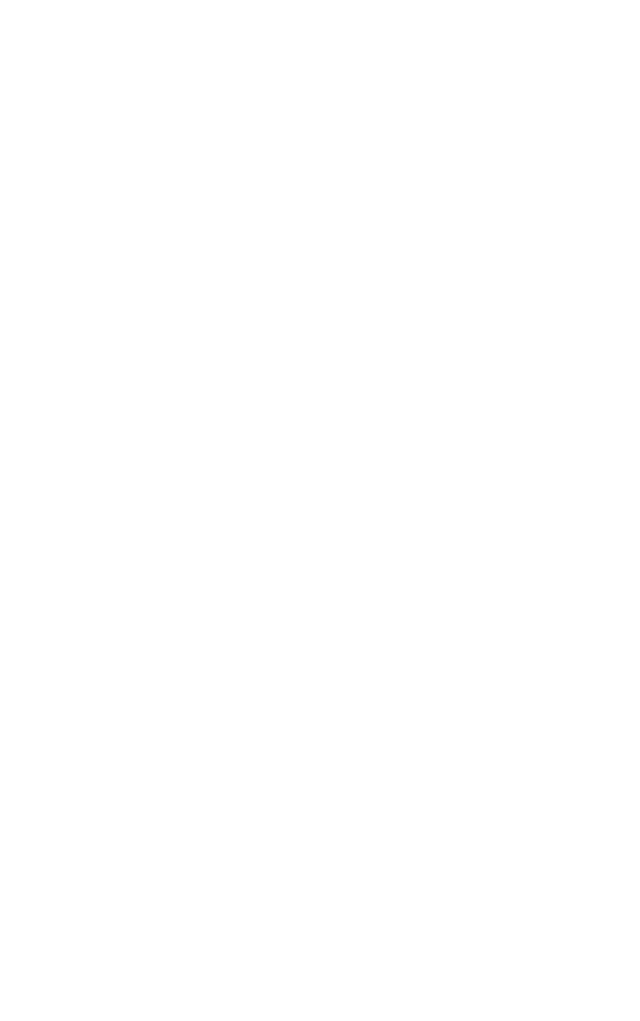
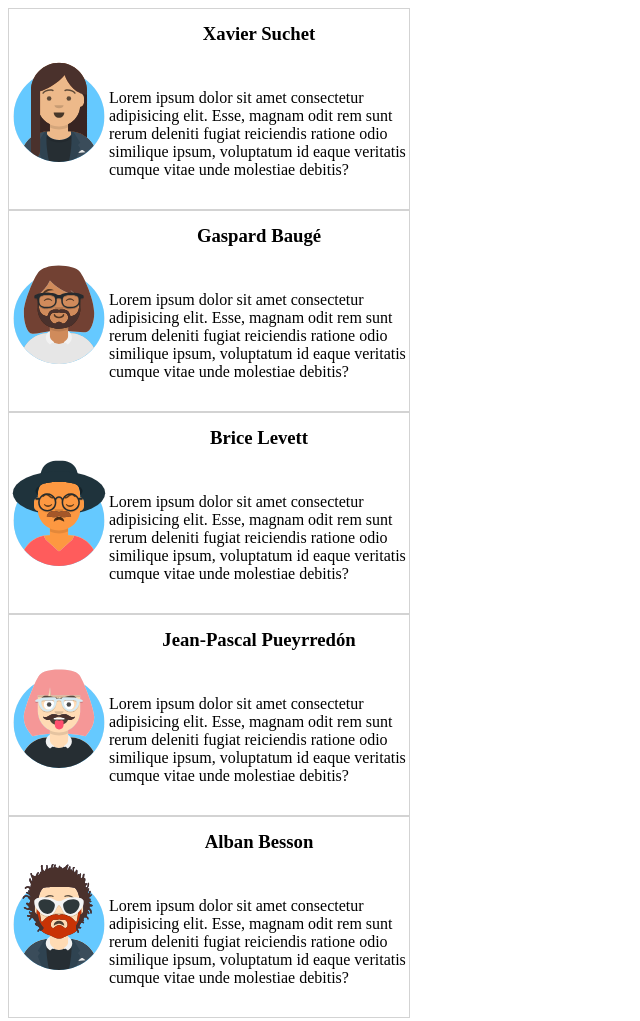
Before and after one commit to jdedev-fr/commentsAnime, a plain HTML site: page index.html in a window 1280 px wide. Shown: the whole page, without its empty margins (0-640 px from the left). Before the commit the page ends 800 px from the top, so only its background shows below. Drawn offline with Linux system fonts and the light colour scheme.

Commit message:
debut comment

```diff
--- /dev/null
+++ b/css/commentsAnime.css
@@ -0,0 +1,20 @@
+article {
+    width: 400px;
+    display:grid;
+    grid-template-columns: 100px 300px;
+    grid-template-rows: 50px 150px;
+    grid-template-areas: "a b"
+                         "a c";
+    justify-items: center;
+    align-items: center;
+    border: solid 1px lightgray;
+}
+article>h3 {
+    grid-area: b;
+}
+article>img {
+    grid-area: a;
+    width: 100%;
+    height: 100%;
+    object-fit: contain;
+}
--- a/index.html
+++ b/index.html
@@ -6,11 +6,46 @@
     <meta http-equiv="X-UA-Compatible" content="IE=edge">
     <meta name="viewport" content="width=device-width, initial-scale=1.0">
     <title>Document</title>
+    <link rel="stylesheet" href="./css/commentsAnime.css">
 </head>
 
 <body>
     <section>
-
+        <article>
+            <img src="./img/avataaars_1.svg" alt="avatar">
+            <h3>Xavier Suchet</h3>
+            <p>Lorem ipsum dolor sit amet consectetur adipisicing elit. Esse, magnam odit rem sunt rerum deleniti fugiat
+                reiciendis ratione odio similique ipsum, voluptatum id eaque veritatis cumque vitae unde molestiae
+                debitis?</p>
+        </article>
+        <article>
+            <img src="./img/avataaars_2.svg" alt="avatar">
+            <h3>Gaspard Baugé</h3>
+            <p>Lorem ipsum dolor sit amet consectetur adipisicing elit. Esse, magnam odit rem sunt rerum deleniti fugiat
+                reiciendis ratione odio similique ipsum, voluptatum id eaque veritatis cumque vitae unde molestiae
+                debitis?</p>
+        </article>
+        <article>
+            <img src="./img/avataaars_3.svg" alt="avatar">
+            <h3>Brice Levett</h3>
+            <p>Lorem ipsum dolor sit amet consectetur adipisicing elit. Esse, magnam odit rem sunt rerum deleniti fugiat
+                reiciendis ratione odio similique ipsum, voluptatum id eaque veritatis cumque vitae unde molestiae
+                debitis?</p>
+        </article>
+        <article>
+            <img src="./img/avataaars_4.svg" alt="avatar">
+            <h3>Jean-Pascal Pueyrredón</h3>
+            <p>Lorem ipsum dolor sit amet consectetur adipisicing elit. Esse, magnam odit rem sunt rerum deleniti fugiat
+                reiciendis ratione odio similique ipsum, voluptatum id eaque veritatis cumque vitae unde molestiae
+                debitis?</p>
+        </article>
+        <article>
+            <img src="./img/avataaars_5.svg" alt="avatar">
+            <h3>Alban Besson</h3>
+            <p>Lorem ipsum dolor sit amet consectetur adipisicing elit. Esse, magnam odit rem sunt rerum deleniti fugiat
+                reiciendis ratione odio similique ipsum, voluptatum id eaque veritatis cumque vitae unde molestiae
+                debitis?</p>
+        </article>
     </section>
 </body>
 
```
Also changed, not shown: img/avataaars_1.svg (added), img/avataaars_2.svg (added), img/avataaars_3.svg (added), img/avataaars_4.svg (added), img/avataaars_5.svg (added).
